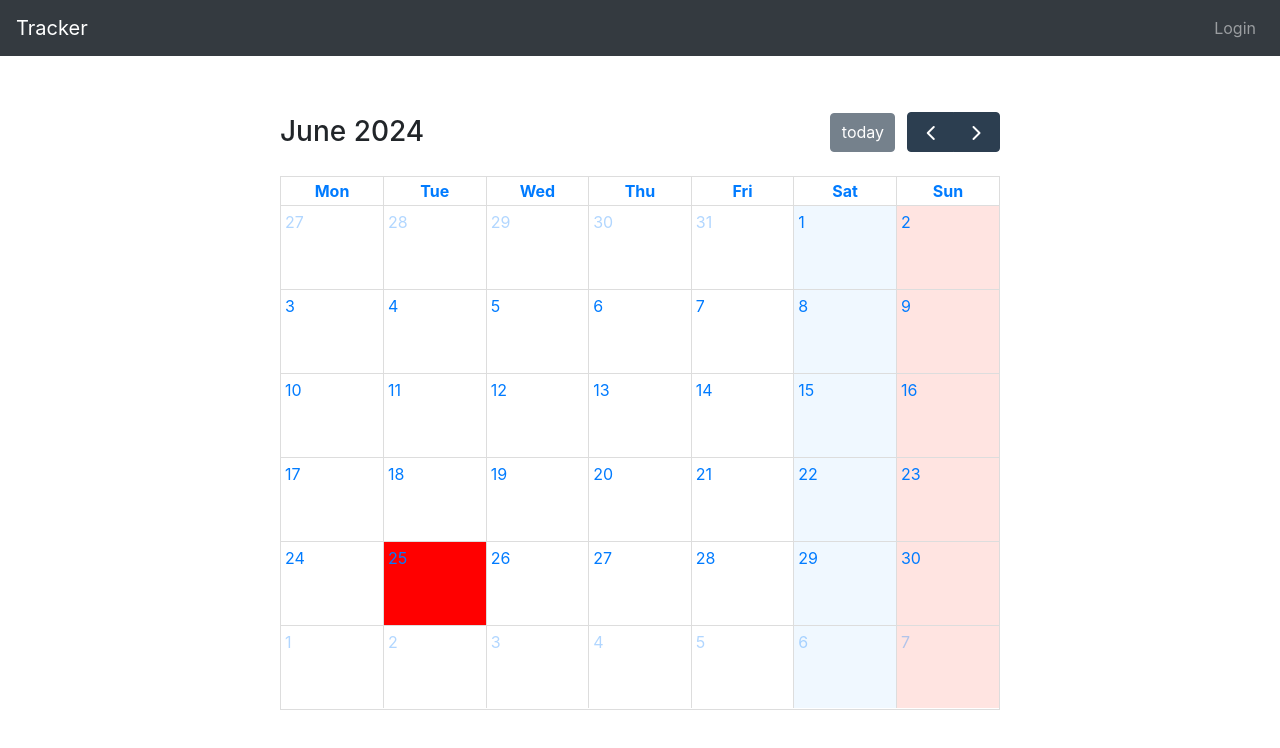
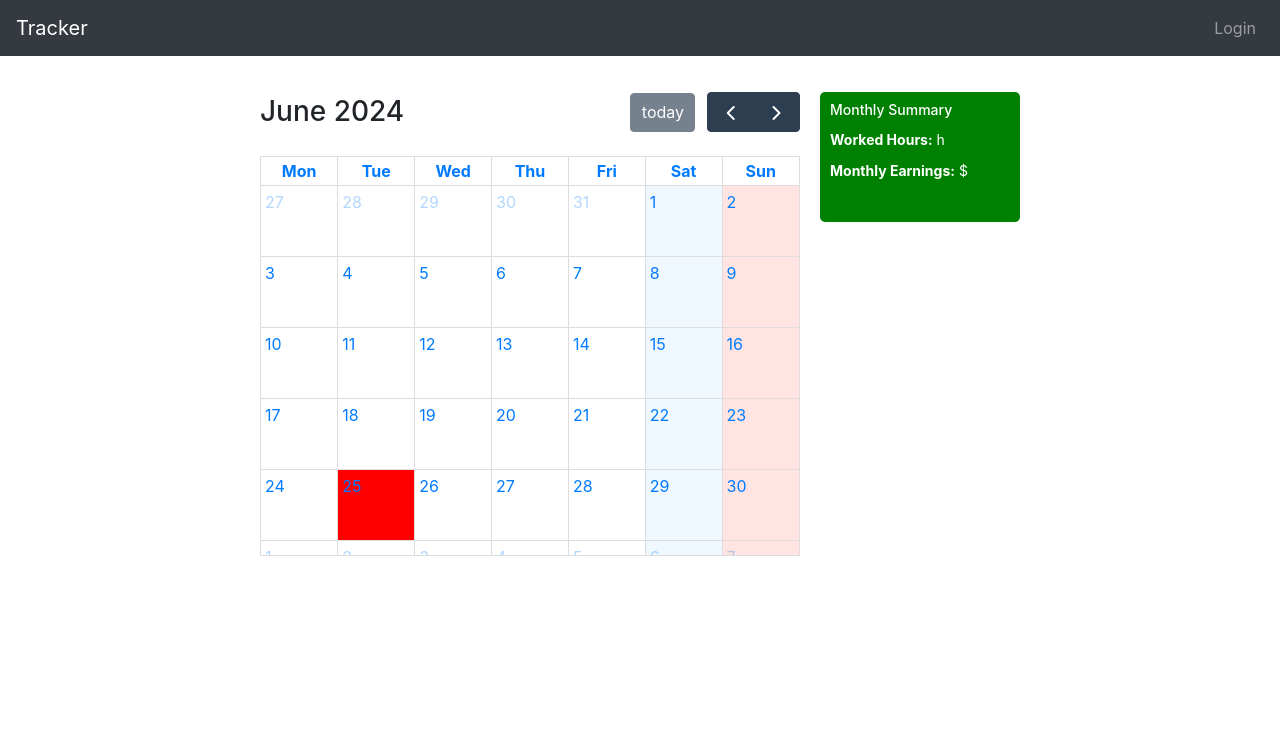
Before and after one commit to BlazheManev/st-user-frontend, a React (Create React App) app: page /calendar in a window 1280 px wide. Shown: the top 748 px of the page. Built offline with nearby package versions, Linux system fonts and the light colour scheme.

Commit message:
Calculate monthly salary for user in calendar

```diff
--- a/src/components/calendar.component.tsx
+++ b/src/components/calendar.component.tsx
@@ -3,11 +3,12 @@ import FullCalendar from "@fullcalendar/react";
 import dayGridPlugin from "@fullcalendar/daygrid";
 import interactionPlugin from "@fullcalendar/interaction";
 import allLocales from "@fullcalendar/core/locales-all";
-import { EventApi, EventClickArg } from "@fullcalendar/core";
-import { format } from 'date-fns';
+import { EventApi, EventClickArg, DatesSetArg } from "@fullcalendar/core";
+import { format, startOfMonth, endOfMonth } from 'date-fns';
 import AuthService from "../services/auth.service";
 import axios from 'axios';
 import authHeader from '../services/auth-header';
+import '../styles/Calendar.css'; // Import the CSS file
 
 const holidays = [
   '2024-01-01', '2024-02-08', '2024-04-21', '2024-04-22', '2024-05-01', '2024-05-02', '2024-06-25', '2024-08-15', '2024-10-31', '2024-11-01', '2024-12-25', '2024-12-26'
@@ -15,16 +16,10 @@ const holidays = [
 
 const isHoliday = (date: Date) => holidays.includes(format(date, 'yyyy-MM-dd'));
 
-interface WorkingHour {
-  datum: string;
-  hours: number;
-  minutes: number;
-  seconds: number;
-}
-
 function Calendar() {
   const [currentEvents, setCurrentEvents] = useState<EventApi[]>([]);
-  const [workingHours, setWorkingHours] = useState<WorkingHour[]>([]);
+  const [totalWorkedHours, setTotalWorkedHours] = useState<string>("");
+  const [totalEarnings, setTotalEarnings] = useState<string>("");
   const API_URL = process.env.REACT_APP_API_URL;
 
   const handleEvents = useCallback(
@@ -38,23 +33,31 @@ function Calendar() {
     }
   }, []);
 
-  useEffect(() => {
+  const fetchMonthlyEarnings = (startDate: string, endDate: string) => {
     const currentUser = AuthService.getCurrentUser();
     if (currentUser && currentUser.id) {
       const userId = currentUser.id;
-      const apiUrl = `${API_URL}/users/${userId}/working-hours`;
+      const apiUrl = `${API_URL}/users/calculateMonthlyEarnings`;
 
-      axios.get(apiUrl, { headers: authHeader() }).then((response) => {
-        setWorkingHours(response.data);
-      }).catch((error) => {
-        console.error("Error fetching working hours:", error);
-      });
+      axios.post(apiUrl, { userId, startDate, endDate }, { headers: authHeader() })
+        .then((response) => {
+          setTotalWorkedHours(response.data.totalWorkedHours);
+          setTotalEarnings(response.data.totalEarnings);
+        }).catch((error) => {
+          console.error("Error fetching earnings:", error);
+        });
     }
-  }, []);
+  };
+
+  const handleDatesSet = (arg: DatesSetArg) => {
+    const startDate = format(startOfMonth(arg.start), 'yyyy-MM-dd');
+    const endDate = format(endOfMonth(arg.end), 'yyyy-MM-dd');
+    fetchMonthlyEarnings(startDate, endDate);
+  };
 
   return (
-    <div className="demo-app">
-      <div className="demo-app-main">
+    <div className="calendar-container">
+      <div className="calendar-main">
         <FullCalendar
           plugins={[dayGridPlugin, interactionPlugin]}
           initialView="dayGridMonth"
@@ -65,16 +68,18 @@ function Calendar() {
           firstDay={1} // Set the first day of the week to Monday
           eventsSet={handleEvents}
           eventClick={handleEventClick}
-          dayCellContent={(day) => {
-            const workingDay = workingHours.find((wh) => format(new Date(wh.datum), 'yyyy-MM-dd') === format(day.date, 'yyyy-MM-dd'));
-            return workingDay ? `${day.dayNumberText} (${workingDay.hours}h ${workingDay.minutes}m)` : day.dayNumberText;
-          }}
+          datesSet={handleDatesSet}
           dayCellClassNames={(date) => {
             const day = date.date.getDay();
             return isHoliday(date.date) ? 'holiday' : day === 0 ? 'sunday' : day === 6 ? 'saturday' : '';
           }}
         />
       </div>
+      <div className="earnings-display">
+        <h3>Monthly Summary</h3>
+        <p><strong>Worked Hours:</strong> {totalWorkedHours}h</p>
+        <p><strong>Monthly Earnings:</strong> ${totalEarnings}</p>
+      </div>
     </div>
   );
 }
--- a/src/components/profile.component.tsx
+++ b/src/components/profile.component.tsx
@@ -5,6 +5,7 @@ import axios from "axios";
 import { Employee } from "../types/employee.model"; // Adjust the path as necessary
 
 type Props = {};
+const API_URL = process.env.REACT_APP_API_URL
 
 type State = {
   redirect: string | null;
@@ -31,7 +32,7 @@ export default class Profile extends Component<Props, State> {
       this.setState({ redirect: "/" });
     } else {
       try {
-        const response = await axios.get(`http://localhost:3000/users/get/${currentUser.id}`, {
+        const response = await axios.get(`${API_URL}/users/get/${currentUser.id}`, {
           headers: {
             Authorization: `Bearer ${currentUser.accessToken}`,
           },
--- a/src/styles/Calendar.css
+++ b/src/styles/Calendar.css
@@ -4,12 +4,15 @@
 }
 
 .saturday {
-    background-color: #f0f8ff !important; /* Light blue */
+  background-color: #f0f8ff !important;
+  /* Light blue */
 }
 
 .sunday {
-    background-color: #ffe4e1 !important; /* Light pink */
+  background-color: #ffe4e1 !important;
+  /* Light pink */
 }
+
 .demo-app {
   padding: 20px;
   height: 100%;
@@ -51,3 +54,39 @@
 .saturday {
   background-color: #e6f7ff;
 }
+
+.calendar-container {
+  display: flex;
+  justify-content: space-between;
+}
+
+.calendar-main {
+  flex: 1;
+}
+
+.earnings-display {
+  background-color: green;
+  color: white;
+  padding: 10px;
+  border-radius: 5px;
+  margin-left: 20px;
+  min-width: 200px;
+  width: 200px;
+  /* Set a fixed width */
+  height: 130px;
+  /* Adjusted height */
+  overflow-y: auto;
+  /* Add scroll bar if content exceeds height */
+}
+
+.earnings-display h3,
+.earnings-display p {
+  color: white;
+  margin: 0 0 10px;
+  font-size: 14px;
+  /* Adjust font size for better fit */
+}
+
+.earnings-display p strong {
+  color: white;
+}
```
Lines whose indentation alone changed are shown as unchanged.
